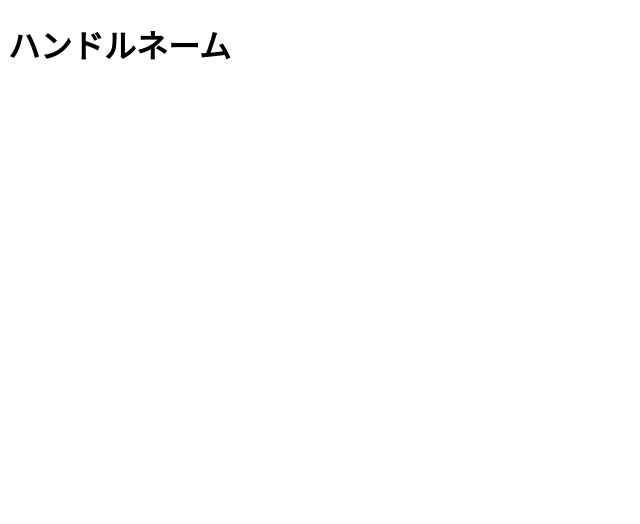
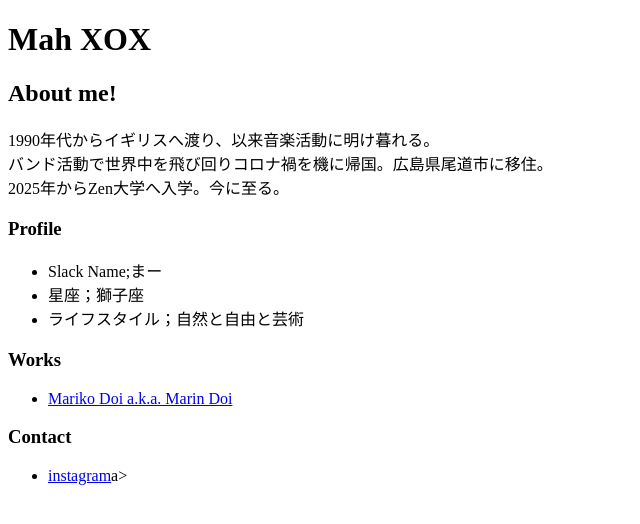
Before and after one commit to lmarikodoil-prog/lmarikodoil-prog.guthub.io, a plain HTML site: page index.html in a window 1280 px wide. Shown: the whole page, without its empty margins (0-640 px from the left). Drawn offline with Linux system fonts and the light colour scheme.

Commit message:
Update index.html

```diff
--- a/index.html
+++ b/index.html
@@ -3,9 +3,27 @@
   <head>
     <meta charset="utf-8">
     <meta name="viewport" content="width=device-width, initial-scale=1">
-    <title>ハンドルネームのポートフォリオ</title>
+    <title>Mah XOXのポートフォリオ</title>
   </head>
   <body>
-    <h1>ハンドルネーム</h1>
+    <h1>Mah XOX</h1>
+    <h2>About me!</h2>
+    <p>1990年代からイギリスへ渡り、以来音楽活動に明け暮れる。<br>
+      バンド活動で世界中を飛び回りコロナ禍を機に帰国。広島県尾道市に移住。<br>
+    2025年からZen大学へ入学。今に至る。<br>
+    </p>
+
+  <h3>Profile</h3>
+    <ul>
+  <li>Slack Name;まー</li>
+    <li>星座；獅子座</li>
+    <li>ライフスタイル；自然と自由と芸術</li></ul>
+
+    <h3>Works</h3>
+    <ul><li><a href="https://marindoi.tumblr.com/">Mariko Doi a.k.a. Marin Doi</a></li>
+      </ul>
+<h3>Contact</h3>
+<ul><li><a href="https://www.instagram.com/mariko_doi_">instagram</a>a></li></ul>
+
   </body>
 </html>
```
